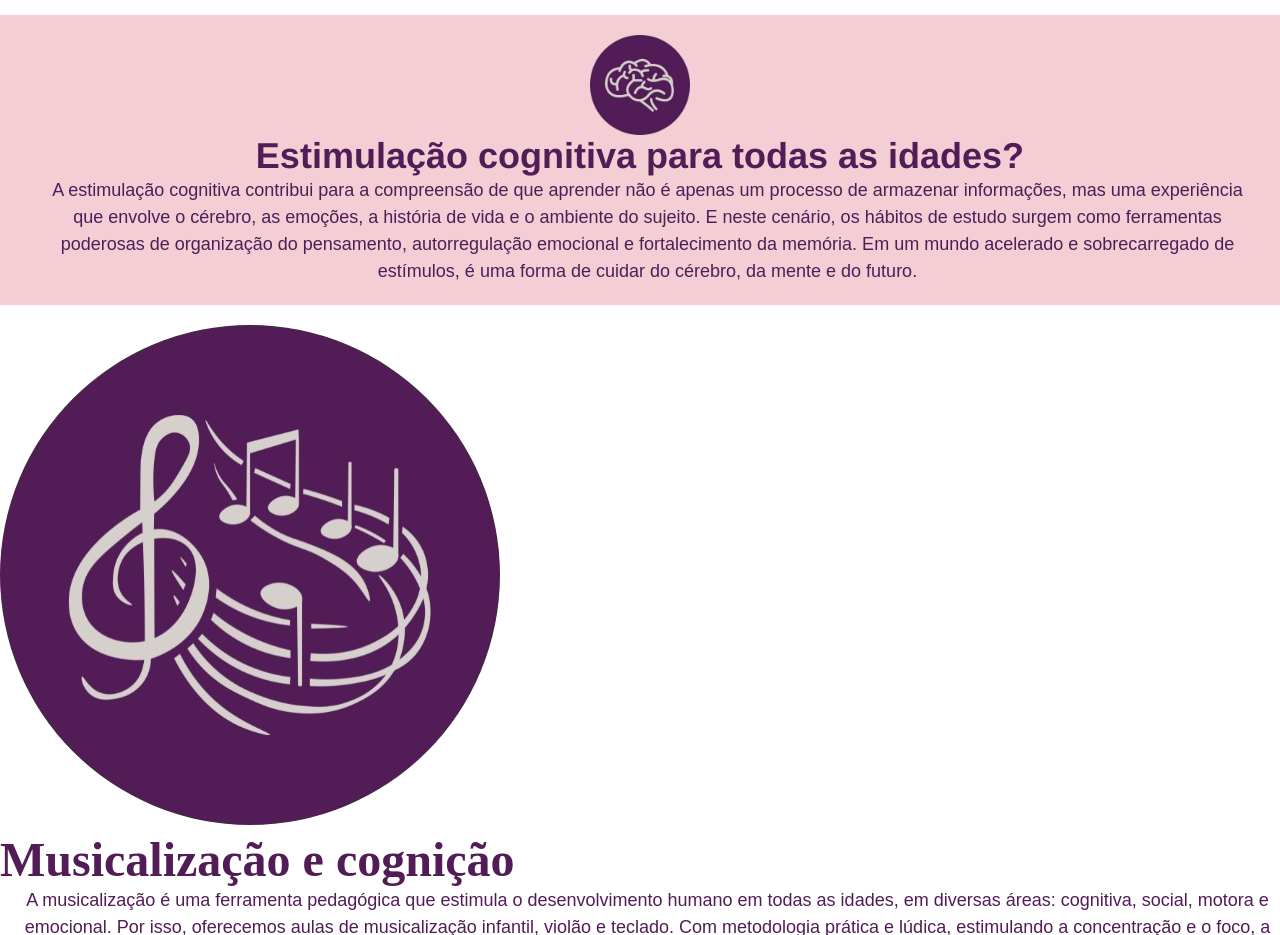
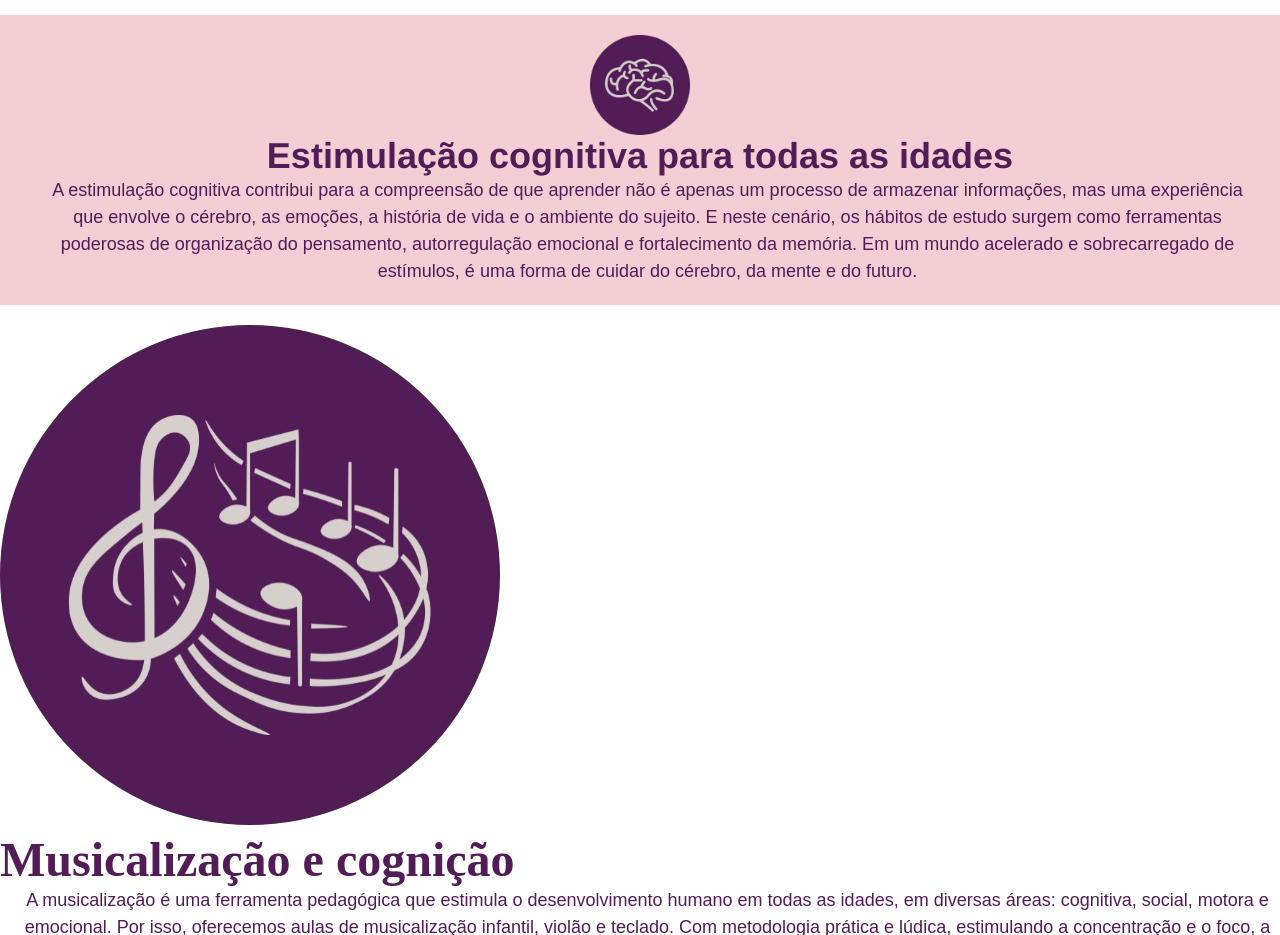
Before and after one commit to neuroppprialves/Priscila-Alves---Neuropsicopedagoga, a plain HTML site: page index.html in a window 1280 px wide. Shown: the part 2580-3515 px from the top of the page. Drawn offline with Linux system fonts and the light colour scheme.

Commit message:
Update index.html

```diff
--- a/index.html
+++ b/index.html
@@ -173,7 +173,7 @@
 <div class="animated-text">
     <div class="t5">
       <img src="ec.png" alt="Ícone representativo de estimulação cognitiva">
-      <h3>Estimulação cognitiva para todas as idades?</h3>
+      <h3>Estimulação cognitiva para todas as idades</h3>
       <p class="t2p">
         A estimulação cognitiva contribui para a compreensão de que aprender não é apenas um processo de armazenar informações, mas uma experiência que envolve o cérebro, as emoções, a história de vida e o ambiente do sujeito. E neste cenário, os hábitos de estudo surgem como ferramentas poderosas de organização do pensamento, autorregulação emocional e fortalecimento da memória. Em um mundo acelerado e sobrecarregado de estímulos, é uma forma de cuidar do cérebro, da mente e do futuro.
       </p>
```
